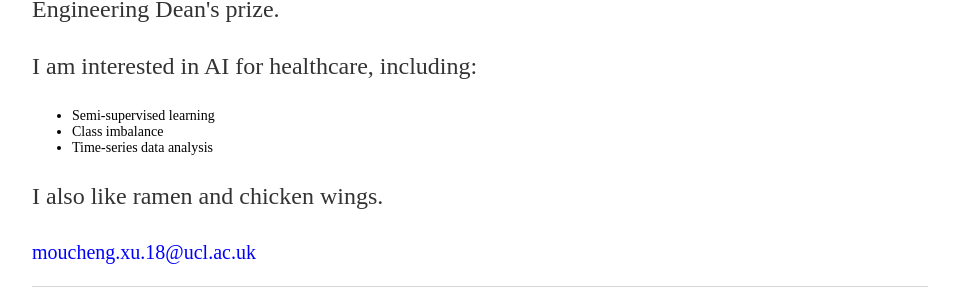
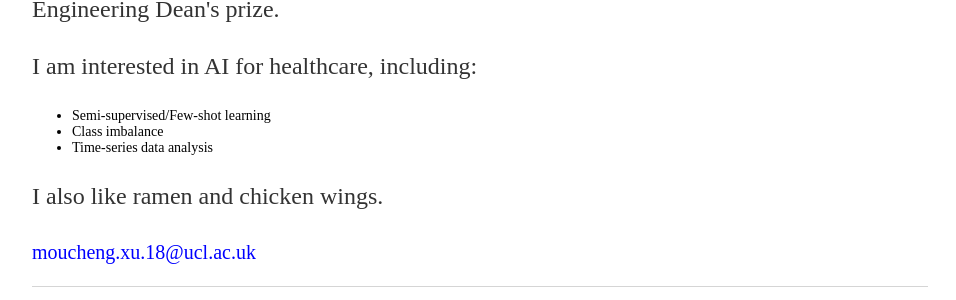
Before and after one commit to moucheng2017/mouchengxu.github.io, a Jekyll site: the page built from index.html, in a window 1280 px wide. Shown: the part 300-600 px from the top of the page, without its empty margins (160-1116 px from the left). Built offline with Jekyll 4.4.1, drawn with Linux system fonts in a browser that asks for light colours.

Commit message:
Update index.html

```diff
--- a/index.html
+++ b/index.html
@@ -17,7 +17,7 @@ title: Mou-Cheng Xu
 
 	<p>I am interested in AI for healthcare, including:
 		<ul>
-		  <li style="font-size:14px"> Semi-supervised learning </li>
+		  <li style="font-size:14px"> Semi-supervised/Few-shot learning </li>
 		  <li style="font-size:14px"> Class imbalance </li>
 		  <li style="font-size:14px"> Time-series data analysis </li>
 		</ul>
```
